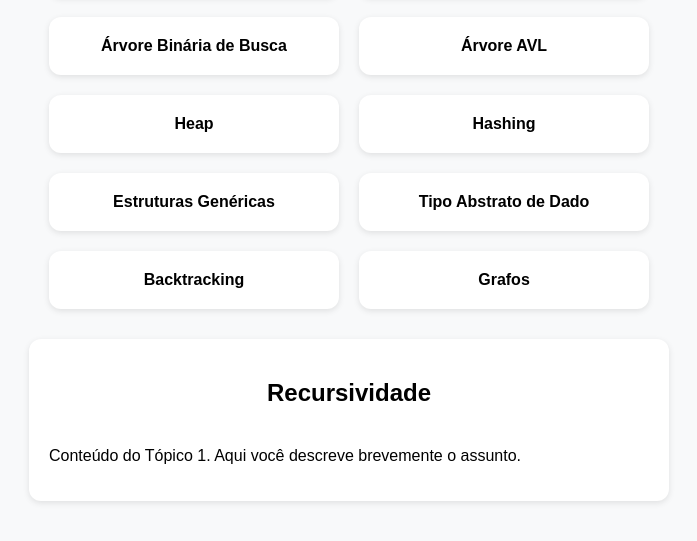
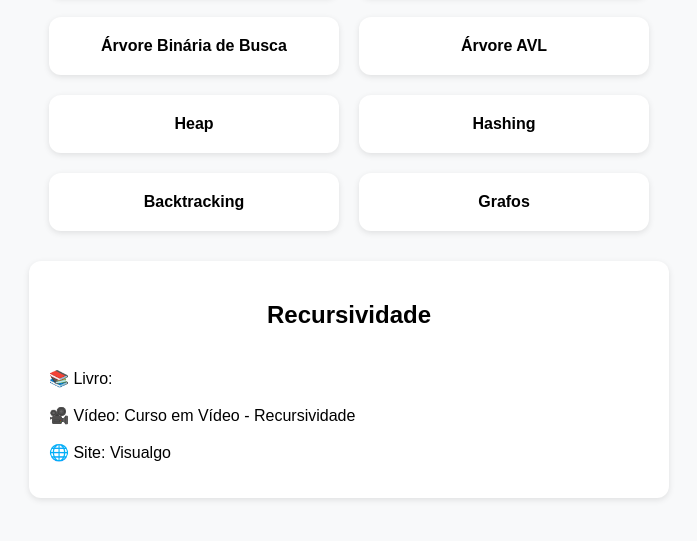
Before and after one commit to igorFrotte/monitoriaED, a plain HTML site: page index.html in a window 1280 px wide. Both pictures are taken after a click on the element "Recursividade". Shown: the part 159-700 px from the top of the page, without its empty margins (291-988 px from the left). Drawn offline with Linux system fonts and the light colour scheme.

Commit message:
add links

```diff
--- a/script.js
+++ b/script.js
@@ -9,23 +9,67 @@ const topics = [
     "Árvore AVL",
     "Heap",
     "Hashing",
-    "Estruturas Genéricas",
-    "Tipo Abstrato de Dado",
     "Backtracking",
     "Grafos"
 ];
 
 const textos = [
-    "Conteúdo do Tópico 1. Aqui você descreve brevemente o assunto.",
-    "Conteúdo do Tópico 2. Explicação resumida e clara.",
-    "Conteúdo do Tópico 3. Detalhes importantes sobre o tema.",
-    "Conteúdo do Tópico 4. Mais informações sobre este tópico.",
-    "Conteúdo do Tópico 5. Texto explicativo aqui.",
-    "Conteúdo do Tópico 6. Explicação resumida e clara.",
-    "Conteúdo do Tópico 7. Detalhes importantes sobre o tema.",
-    "Conteúdo do Tópico 8. Mais informações sobre este tópico.",
-    "Conteúdo do Tópico 9. Texto explicativo aqui.",
-    "Conteúdo do Tópico 10. Conclusões ou dicas finais."
+    `📚 Livro: <br><br>
+    🎥 Vídeo: <a target='_blank'
+    href='https://www.youtube.com/watch?v=hEHAKk-bs54&list=PLqJK4Oyr5WSg3ciuTxJXYkjTPvb_LjYZP'
+    >Curso em Vídeo - Recursividade</a><br><br>
+    🌐 Site: <a target='_blank'
+    href='https://visualgo.net/en/recursion'
+    >Visualgo</a>`,
+    `📚 Livro: <br><br>
+    🎥 Vídeo: <a target='_blank'
+    href='https://www.youtube.com/watch?v=dcOCsxiuKeU&list=PLqJK4Oyr5WShBuC5rqt9I0fMVNnaVTpeo'
+    >Árvore Binária em C</a><br><br>
+    🌐 Site: <a target='_blank'
+    href='https://www.cs.usfca.edu/~galles/visualization/AVLtree.html'
+    >Simulador de Árvore</a>`,
+    `📚 Livro: <br><br>
+    🎥 Vídeo: <a target='_blank'
+    href='https://www.youtube.com/watch?v=eJ1-uwEjrc0&list=PLqJK4Oyr5WSii6sFzwC6xTuhfALuJVEKT'
+    >Árvore Binária de Busca em C</a><br><br>
+    🌐 Site: <a target='_blank'
+    href='https://www.cs.usfca.edu/~galles/visualization/BST.html'
+    >Simulador de Árvore Binária de Busca</a>`,
+    `📚 Livro: <br><br>
+    🎥 Vídeo: <a target='_blank'
+    href='https://www.youtube.com/watch?v=5aBQZdvoM6w&list=PLqJK4Oyr5WSgUXgpurvc0TBQx_byFHAIJ'
+    >Árvore AVL em C</a><br><br>
+    🌐 Site: <a target='_blank'
+    href='https://www.cs.usfca.edu/~galles/visualization/AVLtree.html'
+    >Simulador de Árvore AVL</a>`,
+    `📚 Livro: <br><br>
+    🎥 Vídeo: <a target='_blank'
+    href='https://www.youtube.com/watch?v=-nq88TldUX0'
+    >Heap em C</a><br><br>
+    🌐 Site: <a target='_blank'
+    href='https://www.cs.usfca.edu/~galles/visualization/Heap.html'
+    >Simulador de Heap</a>`,
+    `📚 Livro: <br><br>
+    🎥 Vídeo: <a target='_blank'
+    href='https://www.youtube.com/watch?v=S-GP1UlmstU'
+    >Hashing em C</a><br><br>
+    🌐 Site: <a target='_blank'
+    href='https://www.cs.usfca.edu/~galles/visualization/ClosedHash.html'
+    >Simulador de Hashing</a>`,
+    `📚 Livro: <br><br>
+    🎥 Vídeo: <a target='_blank'
+    href='https://www.youtube.com/watch?v=6e0cZZyod50'
+    >Backtracking em C</a><br><br>
+    🌐 Site: <a target='_blank'
+    href='https://www.101computing.net/backtracking-algorithm-sudoku-solver/'
+    >Exemplo Sudoku em Python</a>`,
+    `📚 Livro: <br><br>
+    🎥 Vídeo: <a target='_blank'
+    href='https://www.youtube.com/watch?v=fTEL6pMMC-w'
+    >Grafos em C</a><br><br>
+    🌐 Site: <a target='_blank'
+    href='https://graphonline.top/pt/'
+    >Simulador de Grafos</a>`,
 ];
 
 for(let i=0; i<topics.length; i++)
--- a/style.css
+++ b/style.css
@@ -51,3 +51,16 @@ h2 {
     text-align: center;
     margin-bottom: 40px;
 }
+
+a {
+    text-decoration: none;
+    color: black;
+}
+
+a:visited {
+    color: black;
+}
+
+a:hover {
+    color: blue;
+}
```
